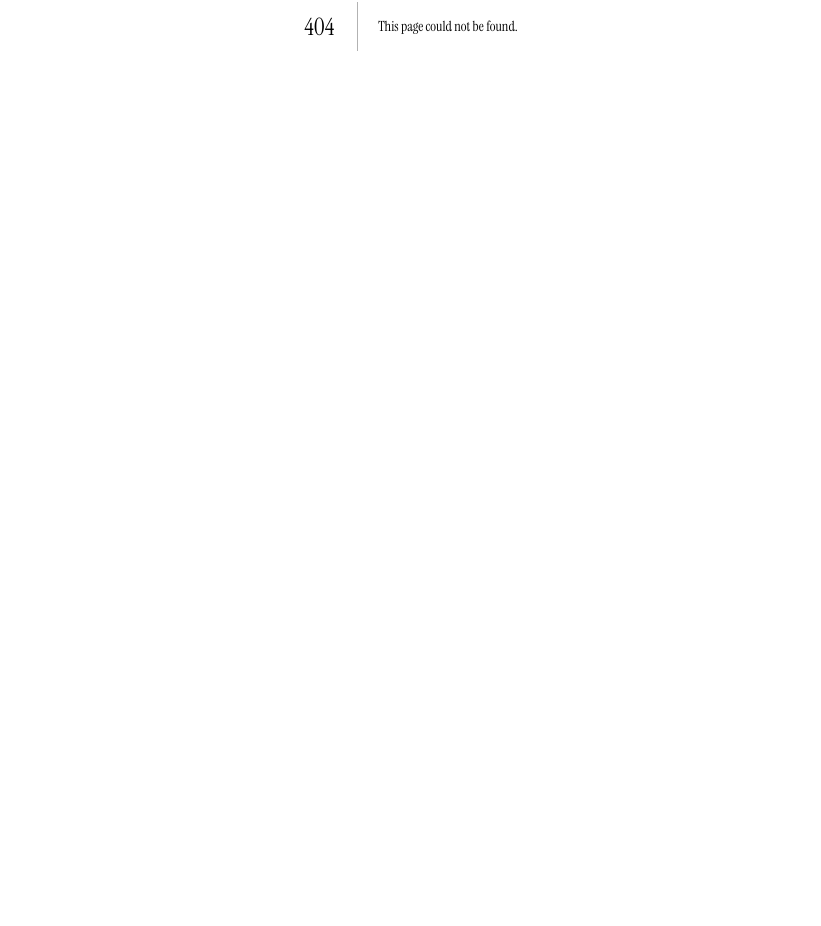
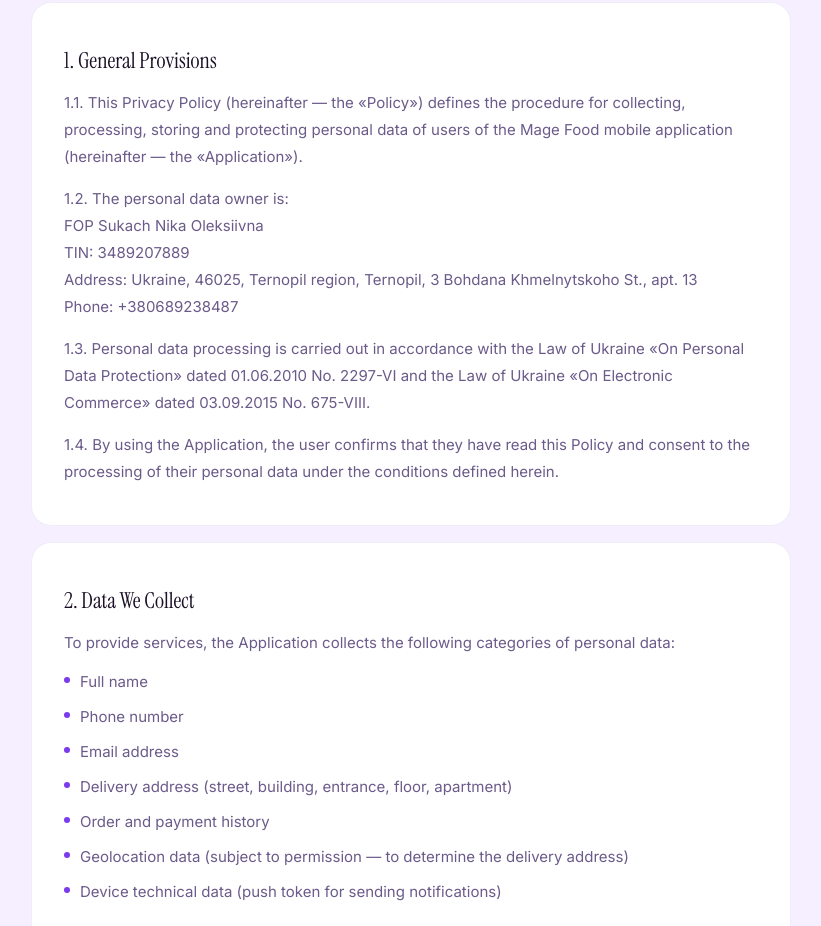
Before and after one commit to artemmage-sketch/magefood, a Next.js app: page /privacy-en in a window 1280 px wide. Before the commit this address had no page. Shown: the part 374-1300 px from the top of the page, without its empty margins (229-1050 px from the left). Before the commit the page ends 800 px from the top, so only its background shows below. Built offline with nearby package versions, Linux system fonts and the light colour scheme; no server answers.

Commit message:
Create page.tsx

```diff
--- /dev/null
+++ b/app/privacy-en/page.tsx
@@ -0,0 +1,164 @@
+import Navbar from "@/components/layout/Navbar";
+import Footer from "@/components/layout/Footer";
+
+const sections = [
+  {
+    title: "1. General Provisions",
+    content: [
+      "1.1. This Privacy Policy (hereinafter — the «Policy») defines the procedure for collecting, processing, storing and protecting personal data of users of the Mage Food mobile application (hereinafter — the «Application»).",
+      "1.2. The personal data owner is:\nFOP Sukach Nika Oleksiivna\nTIN: 3489207889\nAddress: Ukraine, 46025, Ternopil region, Ternopil, 3 Bohdana Khmelnytskoho St., apt. 13\nPhone: +380689238487",
+      "1.3. Personal data processing is carried out in accordance with the Law of Ukraine «On Personal Data Protection» dated 01.06.2010 No. 2297-VI and the Law of Ukraine «On Electronic Commerce» dated 03.09.2015 No. 675-VIII.",
+      "1.4. By using the Application, the user confirms that they have read this Policy and consent to the processing of their personal data under the conditions defined herein.",
+    ],
+  },
+  {
+    title: "2. Data We Collect",
+    intro: "To provide services, the Application collects the following categories of personal data:",
+    list: [
+      "Full name",
+      "Phone number",
+      "Email address",
+      "Delivery address (street, building, entrance, floor, apartment)",
+      "Order and payment history",
+      "Geolocation data (subject to permission — to determine the delivery address)",
+      "Device technical data (push token for sending notifications)",
+    ],
+  },
+  {
+    title: "3. Purpose of Personal Data Processing",
+    intro: "Personal data is processed exclusively for:",
+    list: [
+      "Processing and fulfilling user orders;",
+      "Communicating with the user regarding order status;",
+      "Sending notifications about orders, promotions and loyalty program;",
+      "Cashback accrual, promo code processing and referral program;",
+      "Improving the quality of the Application;",
+      "Compliance with applicable Ukrainian legislation.",
+    ],
+  },
+  {
+    title: "4. Legal Grounds for Processing",
+    intro: "Personal data processing is carried out on the basis of:",
+    list: [
+      "User consent given during registration in the Application;",
+      "Necessity to perform a contract (order placement) between the user and the data owner;",
+      "Compliance with Ukrainian legislation requirements.",
+    ],
+  },
+  {
+    title: "5. Transfer of Data to Third Parties",
+    content: [
+      "5.1. Personal data may be transferred to:",
+    ],
+    list: [
+      "Food establishments — Application partners, exclusively to the extent necessary to fulfill the order (name, phone, order composition, delivery address);",
+      "Courier services — to carry out order delivery;",
+      "Payment systems — to process order payment;",
+      "Government authorities — in cases provided for by Ukrainian legislation.",
+    ],
+    after: "5.2. The data owner does not sell or transfer users' personal data to third parties for marketing purposes without separate user consent.",
+  },
+  {
+    title: "6. Data Storage and Protection",
+    content: [
+      "6.1. Personal data is stored for the period necessary to achieve the purpose of its processing, or until the user deletes their account.",
+      "6.2. The data owner takes organizational and technical measures to protect personal data from unauthorized access, loss, destruction or disclosure.",
+    ],
+  },
+  {
+    title: "7. User Rights",
+    intro: "In accordance with the Law of Ukraine «On Personal Data Protection», the user has the right to:",
+    list: [
+      "Receive information about the processing of their personal data;",
+      "Request correction of inaccurate data;",
+      "Withdraw consent to the processing of personal data;",
+      "Request deletion of their personal data (account deletion);",
+      "File complaints regarding personal data processing with the Ukrainian Parliament Commissioner for Human Rights.",
+    ],
+    after: "To exercise these rights, the user may contact using the details specified in section 1.2 of this Policy, or through the «User Support» section in the Application.",
+  },
+  {
+    title: "8. Cookies and Similar Technologies",
+    content: [
+      "The Application may use technical identifiers (push tokens, session identifiers) exclusively to ensure the correct operation of the Application's functions.",
+    ],
+  },
+  {
+    title: "9. Changes to the Policy",
+    content: [
+      "The data owner reserves the right to make changes to this Policy. The current version is always available in the «Other» section of the Application. In case of significant changes, users will be notified through the Application.",
+    ],
+  },
+  {
+    title: "10. Contact Information",
+    content: [
+      "For questions regarding personal data processing, please contact:\nFOP Sukach Nika Oleksiivna\nPhone: +380689238487\nAddress: Ukraine, 46025, Ternopil region, Ternopil, 3 Bohdana Khmelnytskoho St., apt. 13",
+    ],
+  },
+];
+
+export default function PrivacyEnPage() {
+  return (
+    <main style={{ minHeight: "100vh", background: "#f6efff" }}>
+      <Navbar />
+
+      <section style={{ padding: "80px 24px 100px" }}>
+        <div style={{ maxWidth: 760, margin: "0 auto" }}>
+
+          {/* Header */}
+          <div style={{ marginBottom: 48 }}>
+            <p style={{ color: "#7c3aed", fontSize: 12, fontWeight: 700, textTransform: "uppercase", letterSpacing: "0.08em", marginBottom: 12 }}>
+              Legal Information
+            </p>
+            <h1 style={{ fontFamily: "Instrument Serif, serif", fontSize: "clamp(32px, 5vw, 48px)", color: "#1a1025", marginBottom: 16, fontWeight: 400 }}>
+              Privacy Policy
+            </h1>
+            <div style={{ display: "inline-flex", alignItems: "center", gap: 8, background: "#fff", border: "1px solid rgba(120,80,180,0.15)", borderRadius: 100, padding: "6px 16px" }}>
+              <span style={{ width: 7, height: 7, borderRadius: "50%", background: "#10b981", display: "inline-block" }}></span>
+              <span style={{ fontSize: 13, color: "#6b5b8a" }}>Effective date: 19.06.2026</span>
+            </div>
+          </div>
+
+          {/* Sections */}
+          <div style={{ display: "flex", flexDirection: "column", gap: 16 }}>
+            {sections.map((s, i) => (
+              <div key={i} style={{ background: "#fff", border: "1px solid rgba(120,80,180,0.1)", borderRadius: 20, padding: "28px 32px" }}>
+                <h2 style={{ fontFamily: "Instrument Serif, serif", fontSize: 22, color: "#1a1025", marginBottom: 16, fontWeight: 400 }}>
+                  {s.title}
+                </h2>
+
+                {s.content?.map((p, j) => (
+                  <p key={j} style={{ color: "#6b5b8a", fontSize: 15, lineHeight: 1.8, marginBottom: 12, whiteSpace: "pre-line" }}>
+                    {p}
+                  </p>
+                ))}
+
+                {s.intro && (
+                  <p style={{ color: "#6b5b8a", fontSize: 15, lineHeight: 1.8, marginBottom: 12 }}>{s.intro}</p>
+                )}
+
+                {s.list && (
+                  <ul style={{ listStyle: "none", padding: 0, margin: "0 0 12px" }}>
+                    {s.list.map((item, j) => (
+                      <li key={j} style={{ display: "flex", alignItems: "flex-start", gap: 10, color: "#6b5b8a", fontSize: 15, lineHeight: 1.8, marginBottom: 8 }}>
+                        <span style={{ width: 6, height: 6, borderRadius: "50%", background: "#7c3aed", flexShrink: 0, marginTop: 9 }}></span>
+                        {item}
+                      </li>
+                    ))}
+                  </ul>
+                )}
+
+                {s.after && (
+                  <p style={{ color: "#6b5b8a", fontSize: 15, lineHeight: 1.8, marginTop: 4 }}>{s.after}</p>
+                )}
+              </div>
+            ))}
+          </div>
+
+        </div>
+      </section>
+
+      <Footer />
+    </main>
+  );
+}
```
